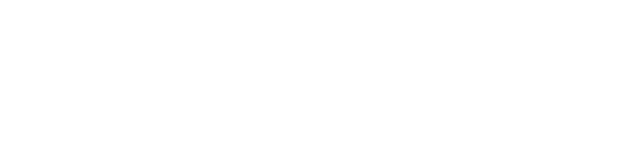
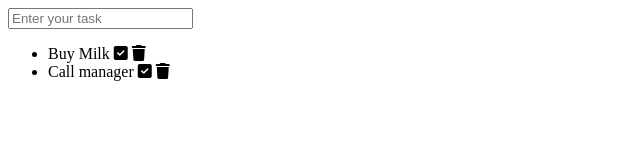
Before and after one commit to kibeetfelix/To_Do_List, a plain HTML site: page index.html in a window 1280 px wide. Shown: the whole page, without its empty margins (0-640 px from the left). Drawn offline with Linux system fonts and the light colour scheme.

Commit message:
creating a form with input $ lists

```diff
--- a/index.html
+++ b/index.html
@@ -13,7 +13,17 @@
 </head>
 
 <body>
-
+    <form class="form">
+        <input type="text" placeholder="Enter your task" class="input" autocomplete="off">
+        <ul class="list">
+            <li>Buy Milk <i class="fa fa-check-square" aria-hidden="true"></i>
+                <i class="fa fa-trash" aria-hidden="true"></i>
+            </li>
+            <li>Call manager <i class="fa fa-check-square" aria-hidden="true"></i>
+                <i class="fa fa-trash" aria-hidden="true"></i>
+            </li>
+        </ul>
+    </form>
 
 
     <script src="script.js"></script>
```
